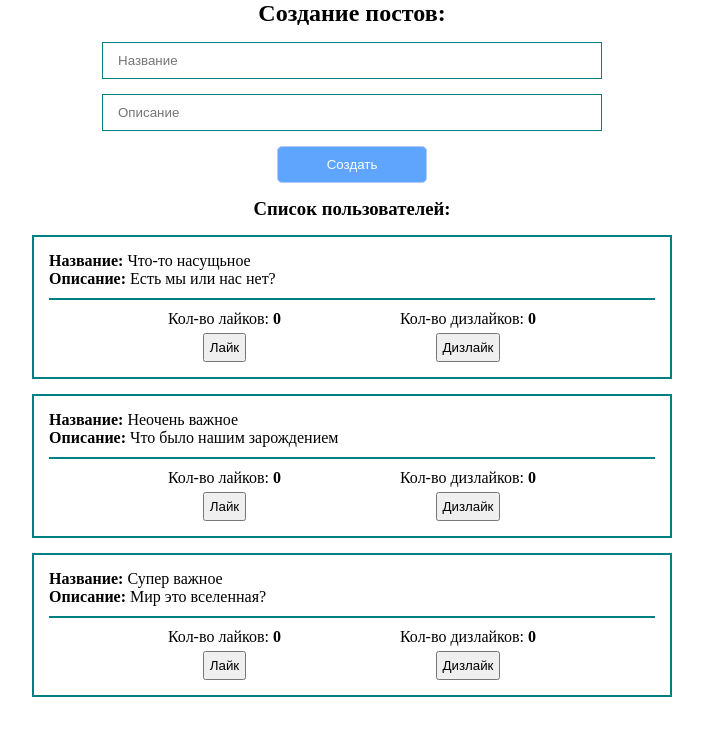
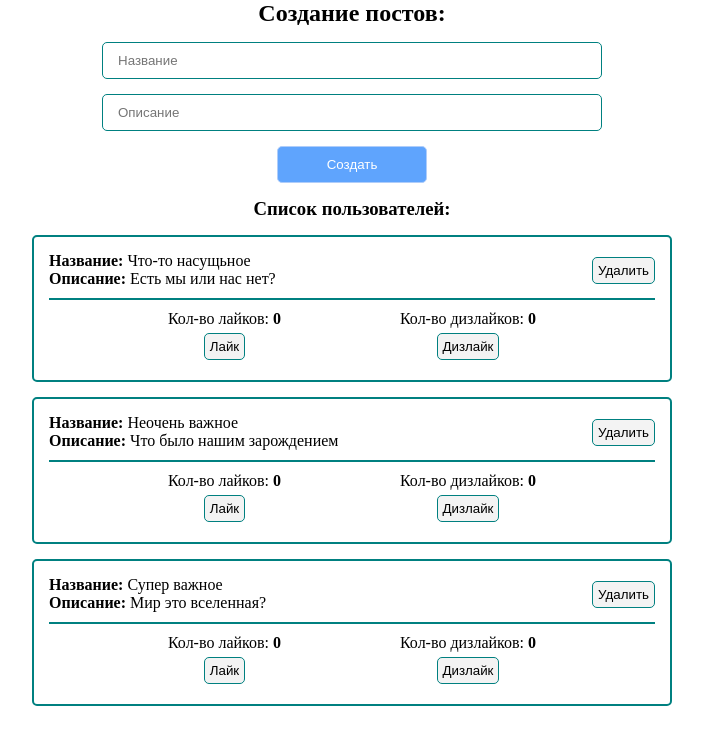
Before and after one commit to Alchemist-ss/Education, a Vue app: page / in a window 1280 px wide. Shown: the top 744 px of the page, without its empty margins (288-991 px from the left). Built offline with nearby package versions, Linux system fonts and the light colour scheme.

Commit message:
Refactoring
Добавил новый файл main.js использовал его как масив чтобы глобально отображать стили для кнопок. Такой же принцип как и у библиотек

```diff
--- a/src/components/PostForm.vue
+++ b/src/components/PostForm.vue
@@ -2,18 +2,8 @@
   <div class="case-for-post">
     <form @submit.prevent class="form">
       <h2>Создание постов:</h2>
-      <input
-        v-model="post.title"
-        class="input"
-        type="text"
-        placeholder="Название"
-      />
-      <input
-        v-model="post.body"
-        class="input"
-        type="text"
-        placeholder="Описание"
-      />
+      <my-input v-model="post.title" type="text" placeholder="Название" />
+      <my-input v-model="post.body" type="text" placeholder="Описание" />
       <button class="form__button" @click="createPost">Создать</button>
     </form>
   </div>
@@ -53,13 +43,6 @@ export default {
     flex-direction: column;
     align-items: center;
 
-    .input {
-      width: 100%;
-      border: 1px solid teal;
-      padding: 10px 15px;
-      margin-top: 15px;
-    }
-
     &__button {
       background: rgb(95, 164, 253);
       border: 1px solid rgb(175, 205, 250);
--- a/src/components/PostItem.vue
+++ b/src/components/PostItem.vue
@@ -1,13 +1,22 @@
 <template>
   <div class="post">
-    <div><strong>Название: </strong> {{ post.title }}</div>
-    <div><strong>Описание: </strong> {{ post.body }}</div>
-    <reaction />
+    <div class="post__case">
+      <div class="post__item">
+        <div><strong>Название: </strong> {{ post.title }}</div>
+        <div><strong>Описание: </strong> {{ post.body }}</div>
+      </div>
+      <div>
+        <my-button>Удалить</my-button>
+      </div>
+    </div>
+    <div class="post__reaction">
+      <reaction />
+    </div>
   </div>
 </template>
 
 <script>
-import Reaction from "/src/components/Reaction.vue";
+import Reaction from "./Reaction.vue";
 export default {
   components: {
     Reaction,
@@ -27,5 +36,14 @@ export default {
   padding: 15px;
   margin-top: 15px;
   border: 2px solid teal;
+  border-radius: 5px;
+
+  &__case {
+    display: flex;
+    align-items: center;
+    justify-content: space-between;
+  }
+
+  &__item {}
 }
 </style>
--- a/src/components/PostList.vue
+++ b/src/components/PostList.vue
@@ -6,7 +6,7 @@
 </template>
 
 <script>
-import PostItem from "./PostItem.vue";
+import PostItem from "./Postitem.vue";
 export default {
   components: {
     PostItem,
--- a/src/components/Reaction.vue
+++ b/src/components/Reaction.vue
@@ -6,7 +6,7 @@
           Кол-во лайков: <strong>{{ likes }}</strong>
         </div>
         <div class="reaction__button">
-          <button @click="addLike">Лайк</button>
+          <my-button @click="addLike" style="margin: 5px">Лайк</my-button>
         </div>
       </div>
       <div>
@@ -14,7 +14,7 @@
           Кол-во дизлайков: <strong>{{ dislikes }}</strong>
         </div>
         <div class="reaction__button">
-          <button @click="addDislike">Дизлайк</button>
+          <my-button style="margin: 5px" @click="addDislike">Дизлайк</my-button>
         </div>
       </div>
     </div>
@@ -22,6 +22,7 @@
 </template>
 
 <script>
+
 export default {
   data() {
     return {
@@ -52,6 +53,7 @@ export default {
     flex-direction: column;
     width: 50%;
   }
+
   &__info {
     display: flex;
     justify-content: space-evenly;
@@ -62,9 +64,5 @@ export default {
     display: flex;
     justify-content: space-evenly;
   }
-  &__button button {
-    margin-top: 5px;
-    padding: 5px;
-  }
 }
 </style>
--- /dev/null
+++ b/src/components/UI/MyButton.vue
@@ -0,0 +1,20 @@
+<template>
+  <button>
+    <slot></slot>
+  </button>
+</template>
+
+<script>
+export default {
+  name: 'my-button'
+};
+</script>
+
+<style lang="scss" scoped>
+button {
+  padding: 5px;
+  background: rgb(243, 243, 243);
+  border: 1px solid teal;
+  border-radius: 5px;
+}
+</style>
--- /dev/null
+++ b/src/components/UI/MyInput.vue
@@ -0,0 +1,19 @@
+<template>
+  <input class="input" type="text">
+</template>
+
+<script>
+export default {
+  name: 'my-input'
+}
+</script>
+
+<style lang="scss" scoped>
+.input {
+  width: 100%;
+  border: 1px solid teal;
+  border-radius: 5px;
+  padding: 10px 15px;
+  margin-top: 15px;
+}
+</style>
--- /dev/null
+++ b/src/components/UI/index.js
@@ -0,0 +1,7 @@
+import MyButton from './MyButton.vue';
+import MyInput from './MyInput.vue'
+
+export default [
+  MyButton,
+  MyInput,
+]
--- a/src/main.js
+++ b/src/main.js
@@ -1,4 +1,11 @@
 import { createApp } from 'vue'
 import App from './App.vue'
+import components from '@/components/UI';
 
-createApp(App).mount('#app')
+const app = createApp(App)
+
+components.forEach(component => {
+  app.component(component.name, component)
+});
+
+app.mount('#app')
```
